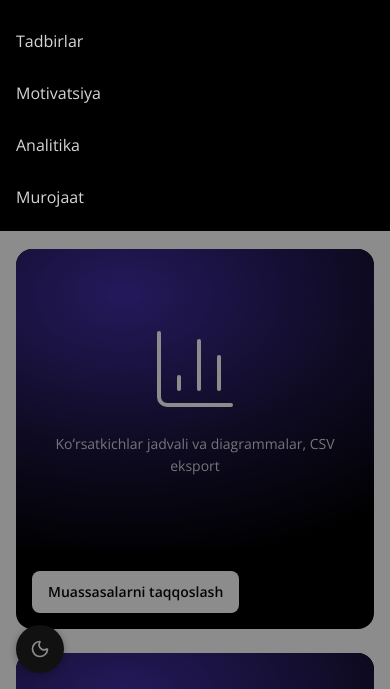
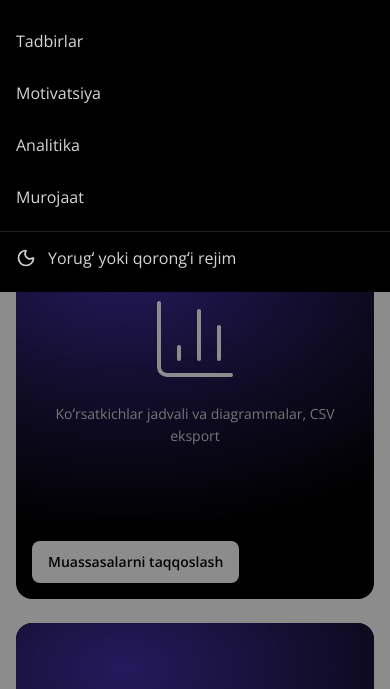
Before and after one commit to diyorbek20037773/educore, a Django app: template templates/pages/institutions/list.html in a window 390 px wide, after a click that opens the changed part. Shown: the part 501-1190 px from the top of the page. Run offline with Django 5.2, Linux system fonts and the light colour scheme; the template is opened without the code that fills it, so the values that code supplies are empty; style sheets or scripts are compiled from the project's sources; parts of the project's set-up code (start-up, migrations or seed data) failed here and were passed over.

Commit message:
feat(web): tablet-ready touch targets and theme switch in the menu
Audit of 11 public pages at four iPad sizes with touch emulation: no
horizontal overflow. Below 1280 px the floating theme button covered
content, so it is hidden there and the theme switch becomes a row at the
end of the mobile menu. On coarse pointers the chart table/CSV links,
footer icons, sub-nav chevron and banner dots get 44 px hit areas without
changing their look. ADR-034.

Co-Authored-By: Claude Opus 5.5 <noreply@anthropic.com>

```diff
--- a/assets/css/chrome.css
+++ b/assets/css/chrome.css
@@ -326,4 +326,62 @@
   .fab:hover {
     transform: scale(1.05);
   }
+
+  /* Tablets and phones (ADR-034): the floating button would cover content, so the theme switch lives in the menu */
+  @media (max-width: 1279px) {
+    .fab {
+      display: none;
+    }
+  }
+
+  .drawer-toggle {
+    display: flex;
+    width: 100%;
+    align-items: center;
+    gap: 12px;
+    margin-top: 0.5rem;
+    border-top: 1px solid rgb(255 255 255 / 0.12);
+    padding: 14px 16px;
+    font-size: var(--text-base);
+    color: #d5d5d5;
+  }
+
+  @media (min-width: 768px) {
+    .drawer-toggle {
+      padding-inline: 32px;
+    }
+  }
+
+  .drawer-toggle:hover {
+    color: #fff;
+  }
+
+  /* Touch screens: every control gets a >= 44 px hit area without changing how it looks */
+  @media (pointer: coarse) {
+    .more-link {
+      min-height: 44px;
+    }
+
+    .breadcrumbs a {
+      display: inline-block;
+      margin-block: -12px;
+      padding-block: 12px;
+    }
+
+    .footer-social {
+      gap: 16px;
+    }
+
+    .footer-social a,
+    .footer-links a[target="_blank"] {
+      display: inline-grid;
+      min-width: 44px;
+      min-height: 44px;
+      place-items: center;
+    }
+
+    .footer-links a[target="_blank"] {
+      margin-block: -2px;
+    }
+  }
 }
--- a/assets/css/skin.css
+++ b/assets/css/skin.css
@@ -267,6 +267,21 @@
     content: "";
     position: absolute;
     inset: -8px;
+  }
+
+  @media (pointer: coarse) {
+    .banner-dots {
+      gap: 32px;
+    }
+
+    .banner-dots .dot::after {
+      inset: -16px;
+    }
+
+    .subnav-more {
+      width: 44px;
+      height: 44px;
+    }
   }
 
   @media (max-width: 1279px) {
--- a/templates/components/mobile_drawer.html
+++ b/templates/components/mobile_drawer.html
@@ -3,5 +3,6 @@
   <div class="drawer-backdrop" x-on:click="closeDrawer" aria-hidden="true"></div>
   <nav class="drawer-panel" aria-label="{% translate 'Mobil menyu' %}">
     {% include "components/nav_links.html" with mode="mobile" %}
+    {% include "components/theme_toggle.html" with row=True %}
   </nav>
 </div>
--- a/templates/components/theme_toggle.html
+++ b/templates/components/theme_toggle.html
@@ -1,6 +1,7 @@
-{% load i18n web_tags %}
-<button type="button" class="{% if fab %}fab{% else %}icon-btn{% endif %}" x-data="themeToggle" x-on:click="toggle" x-bind:aria-pressed="pressed"
+{% load i18n web_tags %}{# fab: floating round button (>= 1280 px); row: full-width row inside the mobile menu; default: header icon #}
+<button type="button" class="{% if fab %}fab{% elif row %}drawer-toggle{% else %}icon-btn{% endif %}" x-data="themeToggle" x-on:click="toggle" x-bind:aria-pressed="pressed"
         aria-label="{% translate 'Yorugʻ yoki qorongʻi rejim' %}">
   <span x-show="isDark" x-cloak>{% icon "sun" "size-5" %}</span>
   <span x-show="isLight">{% icon "moon" "size-5" %}</span>
+  {% if row %}<span aria-hidden="true">{% translate "Yorugʻ yoki qorongʻi rejim" %}</span>{% endif %}
 </button>
--- a/templates/pages/institutions/list.html
+++ b/templates/pages/institutions/list.html
@@ -71,7 +71,7 @@
       {% if crumbs %}{% include "components/breadcrumbs.html" %}{% endif %}
       <div class="panel-inner">
         <h1 class="gradient-heading"><span class="gradient-text">{% translate "Taʼlim muassasalari" %}</span></h1>
-        <p class="panel-intro">{% translate "Huquqni muhofaza qilish sohasidagi beshta oliy taʼlim muassasasi bir platformada: rasmiy Telegram kanallaridan olingan yangiliklar, taʼlim yoʻnalishlari, qabul, tadbirlar va solishtirma koʻrsatkichlar. Yon panellardagi raqamlar platformadagi maʼlumotlar asosida avtomatik hisoblanadi." %}</p>
+        <p class="panel-intro">{% translate "Huquqni muhofaza qilish sohasidagi beshta oliy taʼlim muassasasi bir platformada: rasmiy Telegram kanallaridan olingan yangiliklar, taʼlim yoʻnalishlari, qabul, tadbirlar va solishtirma koʻrsatkichlar. Qizil raqamlar platformadagi maʼlumotlar asosida avtomatik hisoblanadi." %}</p>
 
         <section class="panel-section" aria-labelledby="inst-title">
           <h2 id="inst-title" class="panel-h2">{% translate "Muassasalar profillari" %}</h2>
```
Also changed, not shown: docs/DECISIONS.md (+11 -0 lines), docs/PROGRESS.md (+1 -0 lines), locale/en/LC_MESSAGES/django.po, locale/ru/LC_MESSAGES/django.po, locale/uz/LC_MESSAGES/django.po, locale/uz_Cyrl/LC_MESSAGES/django.po.
